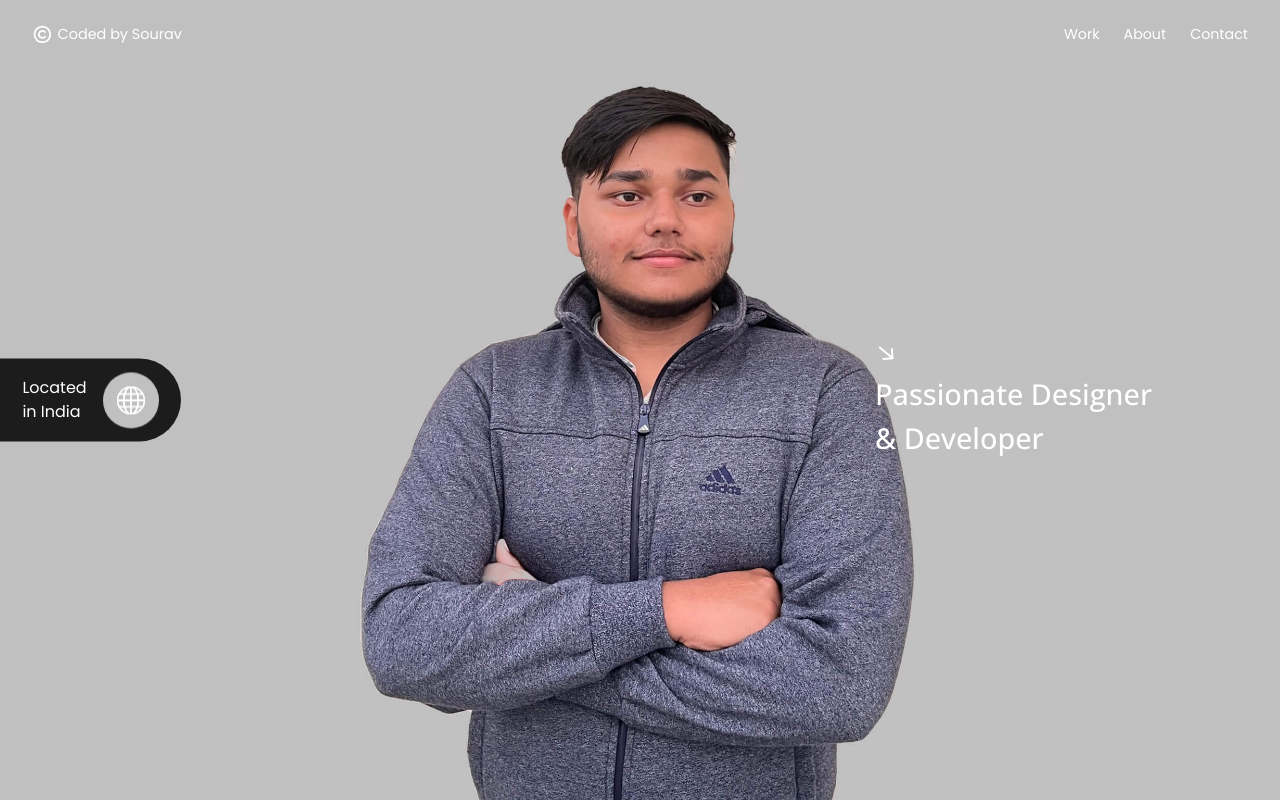
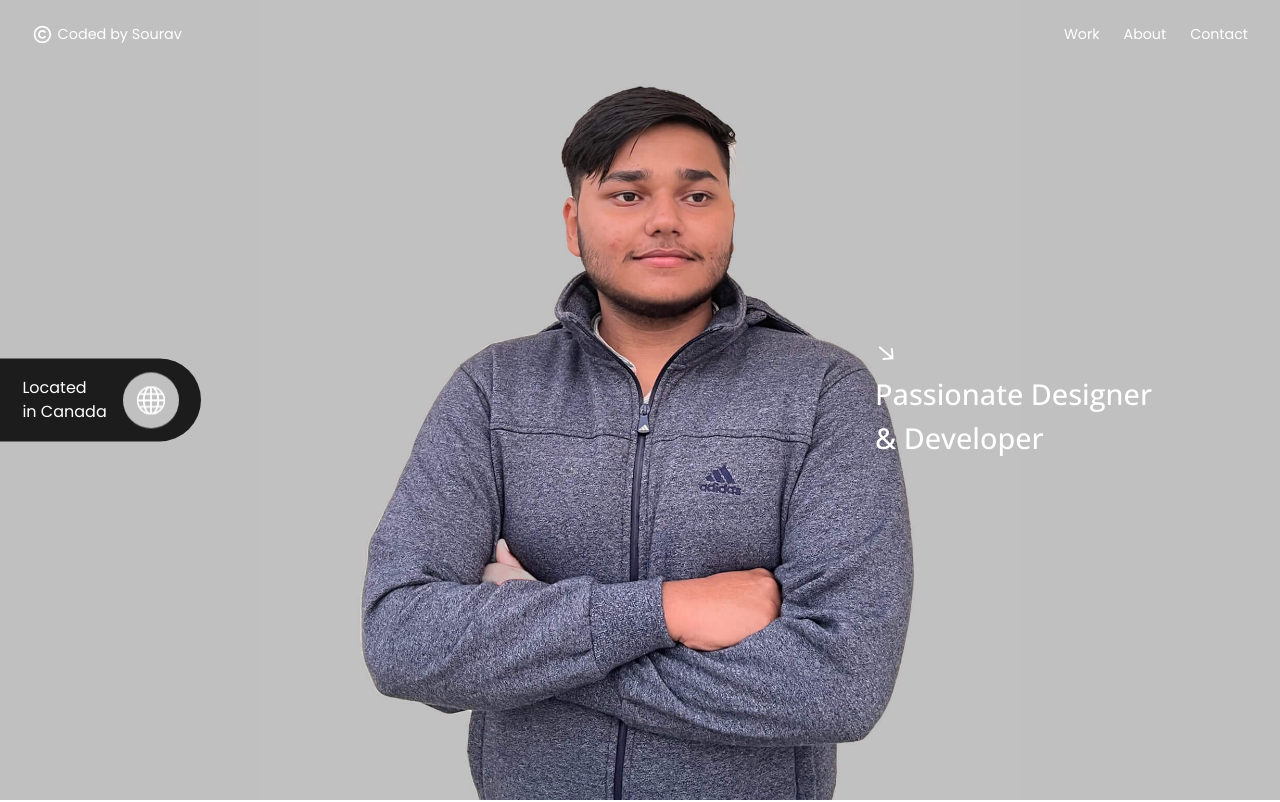
Before and after one commit to souravnub/portfolio-website, a React (Create React App) app: page / in a window 1280 px wide. Shown: the top 802 px of the page. Built offline with nearby package versions, Linux system fonts and the light colour scheme; no server answers.

Commit message:
refactor: updated location

```diff
--- a/src/sections/hero/Hero.js
+++ b/src/sections/hero/Hero.js
@@ -28,7 +28,7 @@ const Hero = () => {
             <div className="main-hero-section__location-info">
                 <div className="main-hero-section__location-info__info-container">
                     <span>Located</span>
-                    <span>in India</span>
+                    <span>in Canada</span>
                 </div>
 
                 <BsGlobe className="main-hero-section__location-info__info-container__icon" />
```
